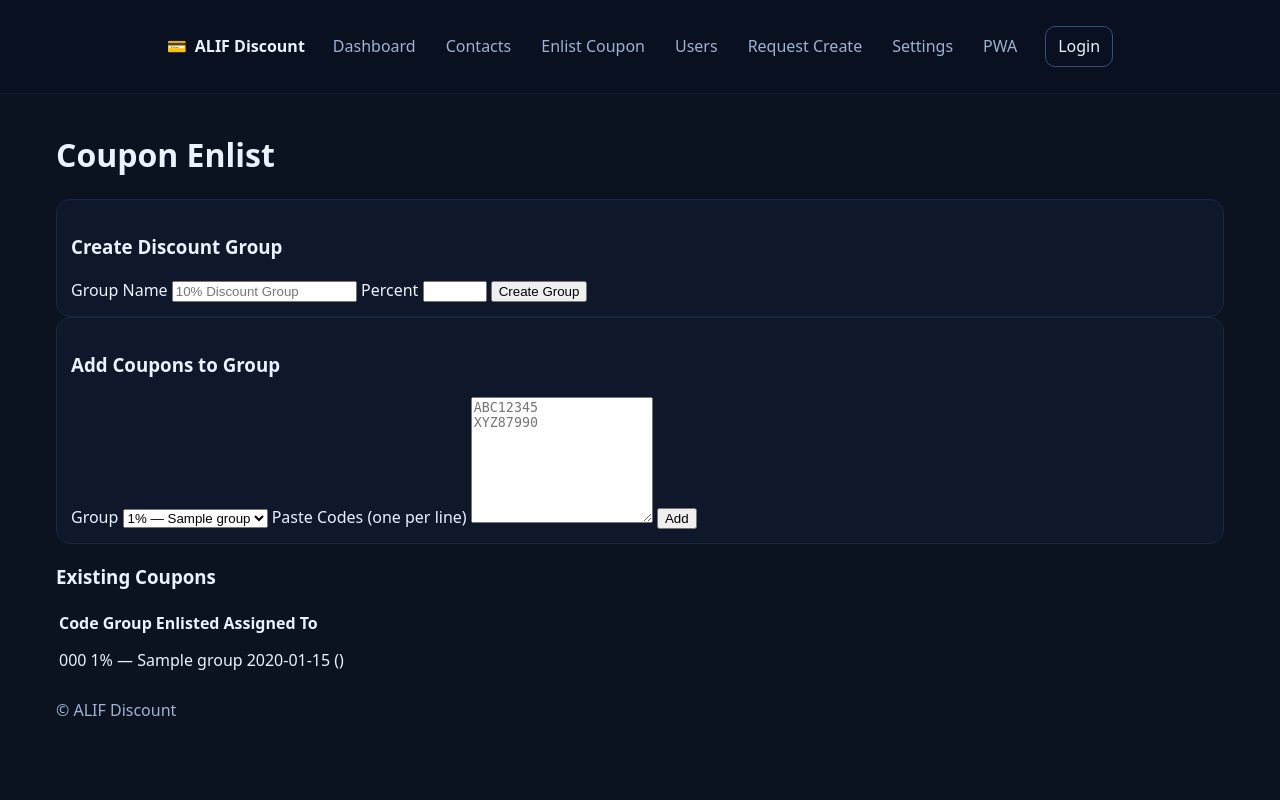
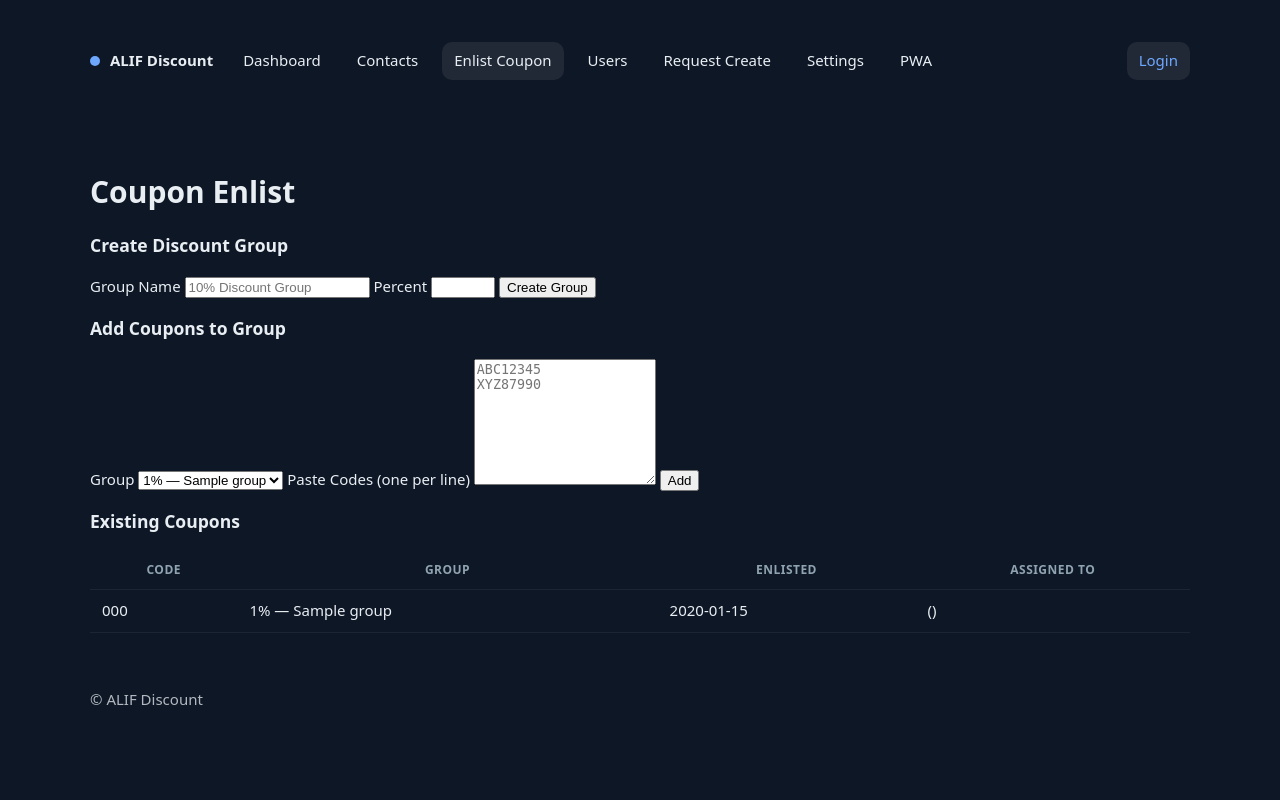
Before and after one commit to MithelaGroup/alifdiscount, a FastAPI app: page /enlist in a window 1280 px wide. Run offline with FastAPI, Linux system fonts and the light colour scheme; tables that the repository leaves empty hold one stand-in row (values such as "Sample post").

Commit message:
Update base.html

```diff
--- a/templates/base.html
+++ b/templates/base.html
@@ -2,61 +2,65 @@
 <html lang="en">
 <head>
   <meta charset="utf-8" />
-  <meta name="viewport" content="width=device-width, initial-scale=1" />
+  <meta name="viewport" content="width=device-width,initial-scale=1" />
   <title>{% block title %}ALIF Discount{% endblock %}</title>
-  <link rel="icon" href="/static/favicon.ico" />
-  <link rel="manifest" href="/static/manifest.webmanifest">
-  <link rel="apple-touch-icon" href="/static/icons/apple-touch-icon.png">
-  <meta name="theme-color" content="#0b1220" />
-  <link rel="stylesheet" href="/static/app.css" />
-  <script defer src="/static/app.js"></script>
+  <link rel="icon" href="/static/favicon.ico">
   <style>
-    /* keep it here so you don’t need to hunt */
-    .nav { display:flex; gap:10px; align-items:center; flex-wrap:wrap; }
-    .nav-right { margin-left:auto; display:flex; gap:10px; align-items:center; }
-    .nav-link { padding:7px 10px; border-radius:8px; color:var(--muted); }
-    .nav-link.active { background:#182238; color:var(--fg); }
-    .header { display:flex; align-items:center; gap:18px; padding:16px; }
-    .brand { display:flex; gap:8px; align-items:center; font-weight:700; }
-    .brand .emoji { filter:grayscale(0) }
-    /* just in case: ensure 3-up tiles on >=1024px */
-    @media (min-width:1024px){ .cards3{grid-template-columns:repeat(3,minmax(0,1fr))} }
+    :root{
+      --bg:#0e1726;--panel:#162132;--muted:#90a3b0;--txt:#e9eef3;--brand:#6ea8fe;--ok:#59d38a;--warn:#f2b705;--danger:#ef6a6a;
+      --radius:14px;
+    }
+    *{box-sizing:border-box}
+    body{margin:0;background:var(--bg);color:var(--txt);font:15px/1.45 system-ui,-apple-system,Segoe UI,Roboto,Ubuntu,'Helvetica Neue',Arial}
+    a{color:var(--brand);text-decoration:none}
+    .wrap{max-width:1140px;margin:0 auto;padding:28px 20px}
+    header .bar{display:flex;align-items:center;gap:18px;padding:14px 0}
+    .brand{display:flex;align-items:center;gap:10px;font-weight:700}
+    .brand .dot{width:10px;height:10px;border-radius:50%;background:var(--brand);display:inline-block}
+    nav{display:flex;gap:12px;flex-wrap:wrap}
+    nav a{padding:8px 12px;border-radius:10px;color:var(--txt)}
+    nav a.active, nav a:hover{background:rgba(255,255,255,.08)}
+    .right{margin-left:auto}
+    footer{opacity:.75;padding:36px 0}
+    .panel{background:var(--panel);border-radius:var(--radius);padding:18px}
+    .grid3{display:grid;gap:16px}
+    @media (min-width:840px){ .grid3{grid-template-columns:repeat(3,1fr)} }
+    .badge{display:inline-flex;align-items:center;gap:6px;padding:2px 8px;border-radius:999px;background:rgba(255,255,255,.08);font-size:12px}
+    .badge.ok{background:rgba(89,211,138,.15)}
+    .badge.warn{background:rgba(242,183,5,.15)}
+    .badge.info{background:rgba(110,168,254,.15)}
+    table{width:100%;border-collapse:collapse}
+    th,td{padding:10px 12px;border-bottom:1px solid rgba(255,255,255,.06)}
+    th{font-weight:600;color:var(--muted);text-transform:uppercase;font-size:12px;letter-spacing:.04em}
+    .btn{padding:8px 12px;border-radius:10px;background:rgba(255,255,255,.08);display:inline-flex;gap:6px}
+    .btn:hover{background:rgba(255,255,255,.14)}
+    .btn.ok{background:rgba(89,211,138,.2)} .btn.warn{background:rgba(242,183,5,.2)} .btn.danger{background:rgba(239,106,106,.2)}
   </style>
+  {% block head %}{% endblock %}
 </head>
 <body>
-  <div class="topbar">
-    <div class="page header">
-      <div class="brand">
-        <span class="emoji">💳</span> ALIF Discount
-      </div>
+  <header class="wrap">
+    <div class="bar">
+      <div class="brand"><span class="dot"></span> ALIF Discount</div>
+      <nav>
+        <a href="/dashboard" class="{% if request.url.path.startswith('/dashboard') %}active{% endif %}">Dashboard</a>
+        <a href="/contacts"  class="{% if request.url.path.startswith('/contacts') %}active{% endif %}">Contacts</a>
+        <a href="/enlist"    class="{% if request.url.path.startswith('/enlist') %}active{% endif %}">Enlist Coupon</a>
+        <a href="/users"     class="{% if request.url.path.startswith('/users') %}active{% endif %}">Users</a>
+        <a href="/requests"  class="{% if request.url.path.startswith('/requests') %}active{% endif %}">Request Create</a>
+        <a href="/settings"  class="{% if request.url.path.startswith('/settings') %}active{% endif %}">Settings</a>
+        <a href="/pwa"       class="{% if request.url.path.startswith('/pwa') %}active{% endif %}">PWA</a>
+      </nav>
+      <div class="right"><a class="btn" href="/login">Login</a></div>
+    </div>
+  </header>
 
-      <nav class="nav">
-        <a class="nav-link {% if active=='dashboard' %}active{% endif %}" href="/dashboard">Dashboard</a>
-        <a class="nav-link {% if active=='contacts' %}active{% endif %}" href="/contacts">Contacts</a>
-        <a class="nav-link {% if active in ['enlist','coupons'] %}active{% endif %}" href="/enlist">Enlist Coupon</a>
-        <a class="nav-link {% if active=='users' %}active{% endif %}" href="/users">Users</a>
-        <a class="nav-link {% if active=='requests' %}active{% endif %}" href="/requests">Request Create</a>
-        <a class="nav-link {% if active=='settings' %}active{% endif %}" href="/settings">Settings</a>
-        <a class="nav-link {% if active=='pwa' %}active{% endif %}" href="/pwa">PWA</a>
-      </nav>
-
-      <div class="nav-right">
-        {% if user %}
-          <span class="muted">Hi, {{ user.username }}</span>
-          <a class="btn outline" href="/logout">Logout</a>
-        {% else %}
-          <a class="btn outline" href="/login">Login</a>
-        {% endif %}
-      </div>
-    </div>
-  </div>
-
-  <main class="page">
+  <main class="wrap">
     {% block content %}{% endblock %}
   </main>
 
-  <footer class="page" style="padding-top:8px; padding-bottom:24px;">
-    <div class="muted">© ALIF Discount</div>
+  <footer class="wrap">
+    <div>&copy; {{ (now() | default(None)) and "" }} ALIF Discount</div>
   </footer>
 </body>
 </html>
```
